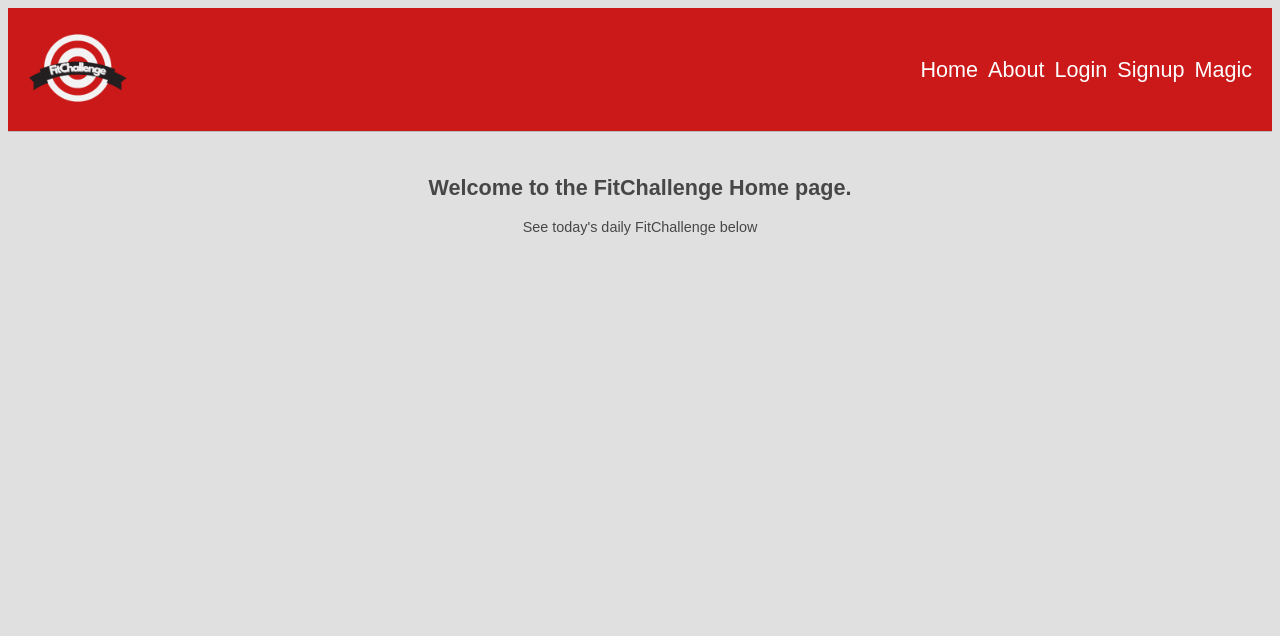
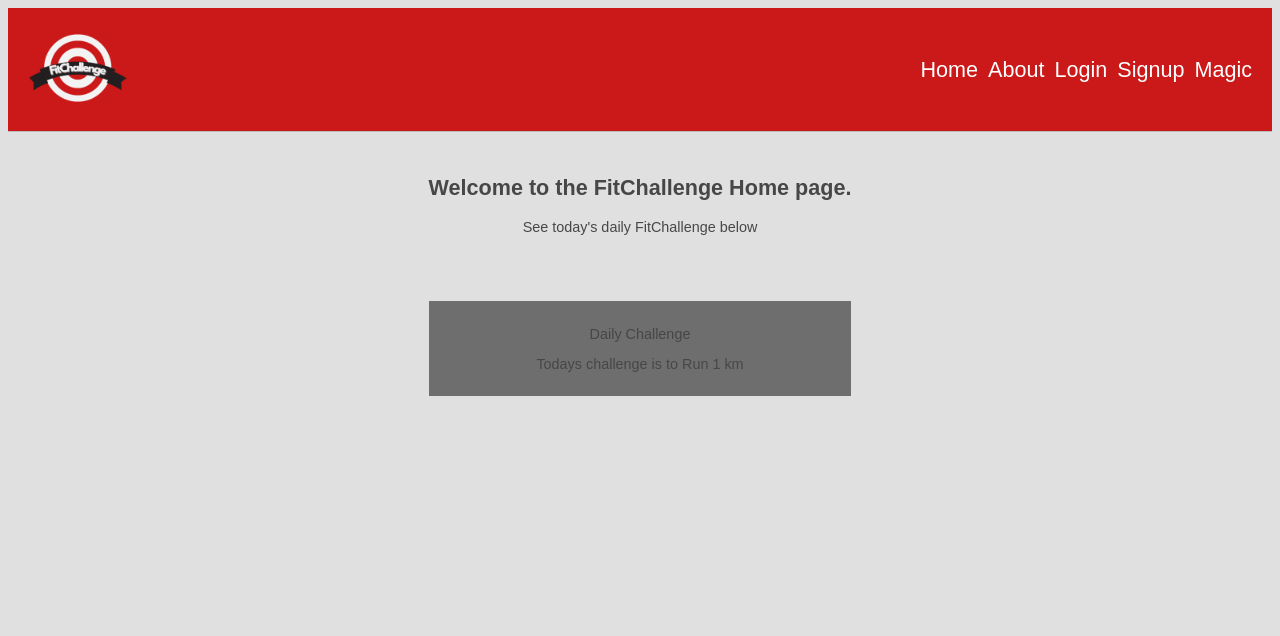
Before and after one commit to AdamG00/Web-Application-Group-Project, a Django app: page / in a window 1280 px wide. Shown: the top 636 px of the page. Run offline with Django 3.2, Linux system fonts and the light colour scheme; data comes from the database, SQL or seed files in the repository; both versions use the stored data as it was after the commit.

Commit message:
updates for my main page

```diff
--- a/ca229_project_root/ca229_project_site/static/index.css
+++ b/ca229_project_root/ca229_project_site/static/index.css
@@ -5,6 +5,12 @@ body {
 	font-size: 0.9em;
 	text-align: justify;
 	color: #474747;
+}
+
+.daily-challenge {
+    background-color: #6e6e6e;
+    padding: 10px;
+    margin-top: 20px;
 }
 
 .logo-container img {
--- a/ca229_project_root/pages/templates/index.html
+++ b/ca229_project_root/pages/templates/index.html
@@ -31,8 +31,11 @@
 				{% block main_content %}
 					<h1>{{ title }}</h1>
 					{% autoescape off %}
-					<p>{{ content}}</p>
+					<p>{{ content }}</p>
 					{% endautoescape %}
+					<div class="daily-challenge">
+                        <p>{{ daily }}</p>
+                    </div>
 				{% endblock main_content %}
 			</section>
 		</div>
--- a/ca229_project_root/pages/templates/pages/indexpage.html
+++ b/ca229_project_root/pages/templates/pages/indexpage.html
@@ -14,4 +14,10 @@
     {% autoescape off %}
     <p>{{ content }}</p>
     {% endautoescape %}
+    <br>
+    <br>
+    <div class="daily-challenge">
+        <p>Daily Challenge</p>
+        <p>{{ daily }}</p>
+    </div>
 {% endblock main_content %}
```
Also changed, not shown: ca229_project_root/db.sqlite3. Lines whose indentation alone changed are shown as unchanged.
